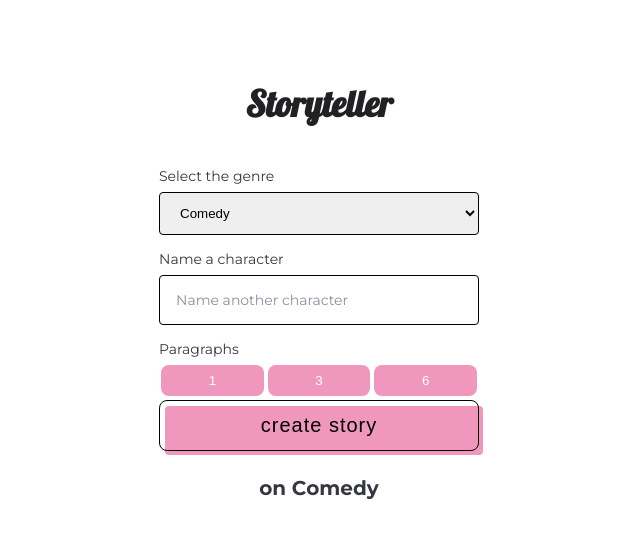
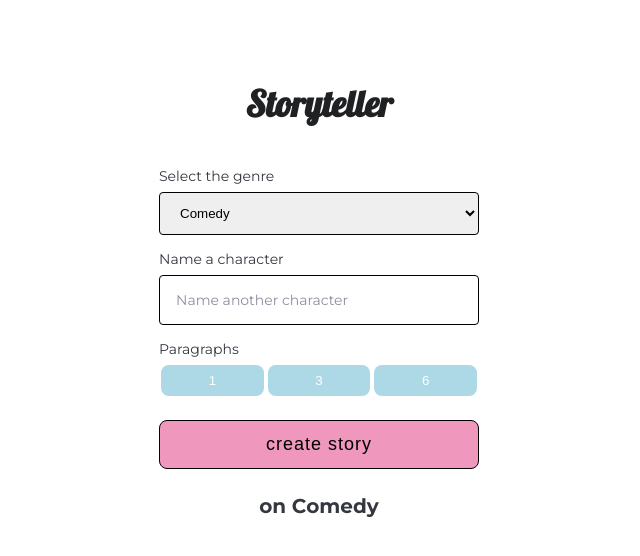
Before and after one commit to quinzdom/storyteller, a Next.js app: page / in a window 1280 px wide. Shown: the top 556 px of the page, without its empty margins (321-961 px from the left). Built offline with nearby package versions, Linux system fonts and the light colour scheme.

Commit message:
Update index.module.css

```diff
--- a/pages/index.module.css
+++ b/pages/index.module.css
@@ -64,31 +64,25 @@
   margin-bottom: 24px;
   outline-color: #d90808;
 }
-.main input[type="button"] {
-  background-color: rgb(56, 112, 225); /* Green */
-  border: none;
-  color: white;
-  padding: 10px 32px;
-  text-align: center;
-  font-size: 14px;
-  margin: 4px 2px;
-  border-radius: 8px;
-  cursor: pointer;
-}
 .main [type="button"] {
   color: #fff;
-  background-color: #ef97bc;
+  background-color: lightblue;
   border: none;
   border-radius: 8px;
   text-align: center;
   margin: 4px 2px;
   padding: 8px 30px;
-  width:100%
+  width:100%;
+  cursor: pointer;
 }
+.main [type="button"]:hover {
+  background-color: aqua;
+ }
 .main .paragraphs {
   display: flex;
   justify-content: space-between;
 }
+
 .main .active {
   background-color: rgb(122, 141, 238);
 }
@@ -149,29 +143,14 @@
 
 .main .fill {
   border-radius: 8px;
-  font-size: 20px;
+  font-size: 18px;
   letter-spacing: 1px;
   padding: 13px 50px 13px;
-  outline: 0;
-  border: 1px solid black;
+  border: 1.5px solid black;
   cursor: pointer;
-  position: relative;
-  background-color: rgba(0, 0, 0, 0);
+  background-color: #ef97bc;
+  margin-top:20px;
 }
-.main .fill::after {
-  border-radius: 4px;
-  content: "";
-  background-color: #ef97bc;
-  width: 100%;
-  z-index: -1;
-  position: absolute;
-  height: 100%;
-  top: 5px;
-  left: 5px;
-  transition: .15s;
+.main .fill:hover {
+  background-color: lightblue;
 }
-
-.main .fill:hover::after {
-  top: 0px;
-  left: 0px;
-}
```
